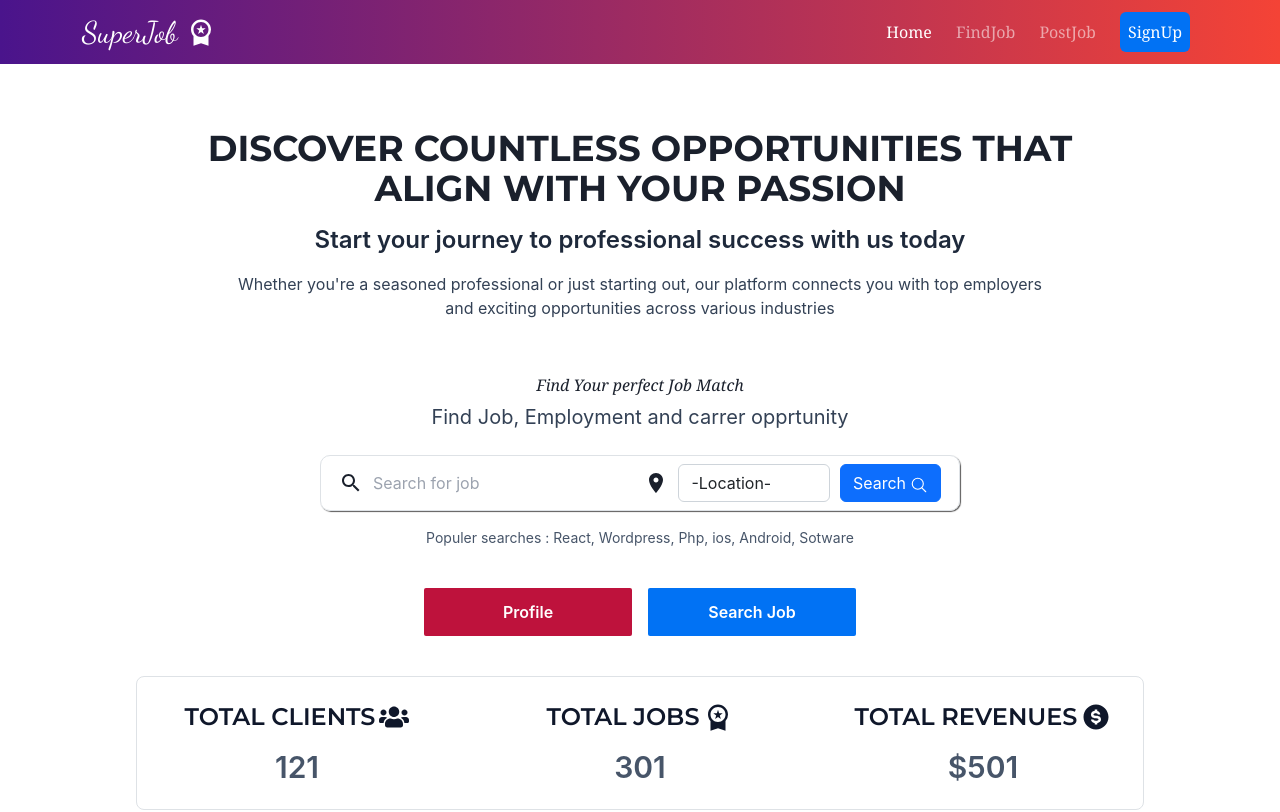
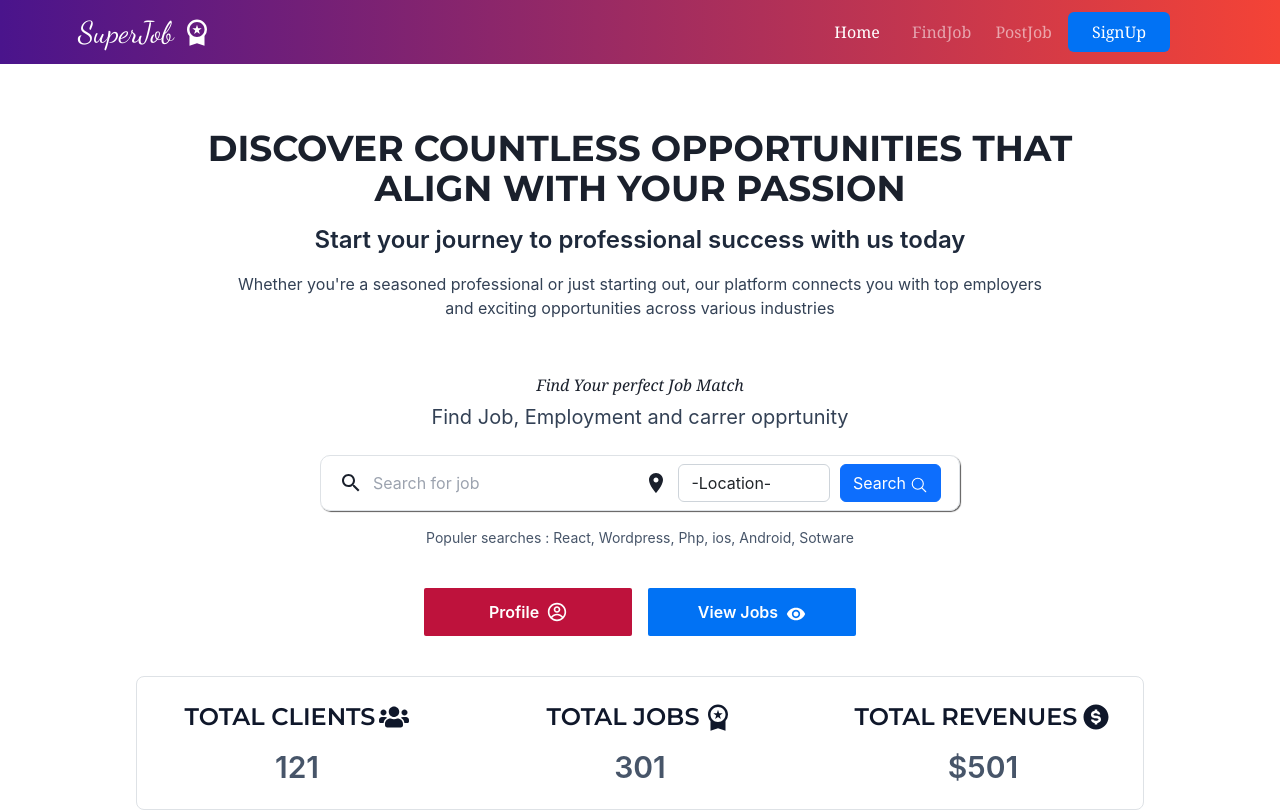
Before and after one commit to EasinTanvir/MERN-job-applications-site, a React (Create React App) app: page / in a window 1280 px wide. Shown: the top 812 px of the page. Built offline with nearby package versions, Linux system fonts and the light colour scheme; no server answers.

Commit message:
fixed the header

```diff
--- a/src/Components/Footer.jsx
+++ b/src/Components/Footer.jsx
@@ -17,7 +17,7 @@ const Footer = () => {
         <div className="xl:px-10 sm:px-6 px-0  min-h-28  flex lg:flex-row flex-col  lg:gap-0 gap-5  justify-between items-center ">
           <ul className="flex flex-1  md:gap-6 gap-4   text-white flex-row items-center ">
             <li>
-              <Link to="/about">
+              <Link to="/">
                 <span className="hover:underline sm:text-sm text-xs">
                   About Us
                 </span>
@@ -31,7 +31,7 @@ const Footer = () => {
               </Link>
             </li>
             <li>
-              <Link to="/contact">
+              <Link to="/">
                 <span className="hover:underline sm:text-sm text-xs">
                   Contact
                 </span>
--- a/src/Components/Headers.jsx
+++ b/src/Components/Headers.jsx
@@ -1,4 +1,4 @@
-import React from "react";
+import React, { useState } from "react";
 import Container from "react-bootstrap/Container";
 import Nav from "react-bootstrap/Nav";
 import Navbar from "react-bootstrap/Navbar";
@@ -23,7 +23,7 @@ import { MdWorkspacePremium } from "react-icons/md";
 const Headers = () => {
   const dispatch = useDispatch();
   const navigate = useNavigate();
-
+  const [expanded, setExpanded] = useState(false);
   const users = useSelector((state) => state.auth);
   const { userInfo } = users;
 
@@ -36,17 +36,16 @@ const Headers = () => {
   };
   return (
     <Navbar
+      expanded={expanded}
+      onToggle={() => setExpanded(!expanded)}
       className="sticky-top headers bg-custom-gradient h-[64px]"
       variant="dark"
       expand="lg"
     >
-      <Container>
+      <Container className="px-2 sm:px-4">
         <Navbar.Brand>
           <div className="flex items-center gap-2">
-            <Link
-              to="/"
-              className="text-[30px]  text-white  font-dancingScript"
-            >
+            <Link to="/" className="text-[30px] text-white font-dancingScript">
               SuperJob
             </Link>
             <span>
@@ -55,19 +54,22 @@ const Headers = () => {
           </div>
         </Navbar.Brand>
         <Navbar.Toggle aria-controls="basic-navbar-nav" />
-        <Navbar.Collapse id="basic-navbar-nav">
-          <Nav className="ms-auto space-x-2  font-serif">
+        <Navbar.Collapse
+          id="basic-navbar-nav"
+          className={`${expanded ? "custom-navbar-collapse" : ""}  p-4`}
+        >
+          <Nav className="ms-auto   font-serif">
             <LinkContainer to="/">
-              <Nav.Link>Home</Nav.Link>
+              <Nav.Link className="me-2">Home</Nav.Link>
             </LinkContainer>
-            <LinkContainer to="/job/search">
+            <LinkContainer className="ms-2" to="/job/search">
               <Nav.Link>FindJob</Nav.Link>
             </LinkContainer>
-            <LinkContainer className="me-2" to="/post">
+            <LinkContainer className="me-2 ms-2" to="/post">
               <Nav.Link>PostJob</Nav.Link>
             </LinkContainer>
             {!userInfo?.token && (
-              <LinkContainer className="me-2" to="/register">
+              <LinkContainer className="me-2 w-fit px-4" to="/register">
                 <Nav.Link className="bg-btnColor text-white rounded-md py-2">
                   SignUp
                 </Nav.Link>
@@ -81,7 +83,7 @@ const Headers = () => {
                       boxSize="2rem"
                       borderRadius="full"
                       src="/assests/user1.png"
-                      alt="Fluffybuns the destroyer"
+                      alt="User avatar"
                       mr="12px"
                     />
                   </MenuButton>
--- a/src/Pages/HomePage/HomePage.jsx
+++ b/src/Pages/HomePage/HomePage.jsx
@@ -8,7 +8,8 @@ import Testimonial from "../../utils/Testimonial/Testimonial";
 import Search from "./Search";
 import JobOverView from "./JobOverView";
 import axios from "axios";
-
+import { MdRemoveRedEye } from "react-icons/md";
+import { CgProfile } from "react-icons/cg";
 const fadeInFromTop = {
   hidden: { opacity: 0 },
   visible: { opacity: 1, transition: { duration: 0.4, delay: 0.3 } },
@@ -58,13 +59,15 @@ const HomePage = () => {
         <div className="flex items-center justify-center gap-3 pb-4 ">
           <>
             <Link to="/profile">
-              <Buttons className="sm:w-52 w-44 bg-rose-700 font-semibold hover:scale-105 transition-all duration-200 cursor-pointer text-white px-6 py-[12px] rounded-sm">
-                Profile
+              <Buttons className="sm:w-44 md:w-52 w-40 flex items-center gap-2 justify-center bg-rose-700 font-semibold hover:scale-105 transition-all duration-200 cursor-pointer text-white px-6 py-[12px] rounded-sm">
+                <span>Profile</span>
+                <CgProfile className="text-xl " />
               </Buttons>
             </Link>
             <Link to="/job/search">
-              <Buttons className="sm:w-52 w-44 bg-btnColor font-semibold hover:scale-105 transition-all duration-200 cursor-pointer text-white px-6 py-[12px] rounded-sm">
-                Search Job
+              <Buttons className="sm:w-44 md:w-52 w-40 flex items-center gap-2 justify-center bg-btnColor font-semibold hover:scale-105 transition-all duration-200 cursor-pointer text-white px-6 py-[12px] rounded-sm">
+                <span> View Jobs</span>
+                <MdRemoveRedEye className="text-xl mt-1" />
               </Buttons>
             </Link>
           </>
--- a/src/Pages/HomePage/home.css
+++ b/src/Pages/HomePage/home.css
@@ -14,7 +14,7 @@
 }
 .inputs {
   margin-top: 1.5rem;
-  width: 370px;
+  width: 365px;
   padding: 8px 10px;
   border-radius: 10px;
   display: flex;
--- a/src/index.css
+++ b/src/index.css
@@ -8,6 +8,19 @@
   margin: 0px;
   padding: 0px;
 }
+.custom-navbar-collapse {
+  background: linear-gradient(
+    to right,
+    #4a148c,
+    #f44336
+  ); /* Black background with some transparency */
+
+  position: absolute;
+  left: 0;
+  top: 64px;
+  width: 100% !important;
+}
+
 .headers {
   z-index: 999;
 }
@@ -66,3 +79,9 @@ a {
   font-style: italic;
   border-bottom: 1px solid black;
 }
+
+@media (min-width: 992px) {
+  .custom-navbar-collapse {
+    background-color: transparent;
+  }
+}
```
